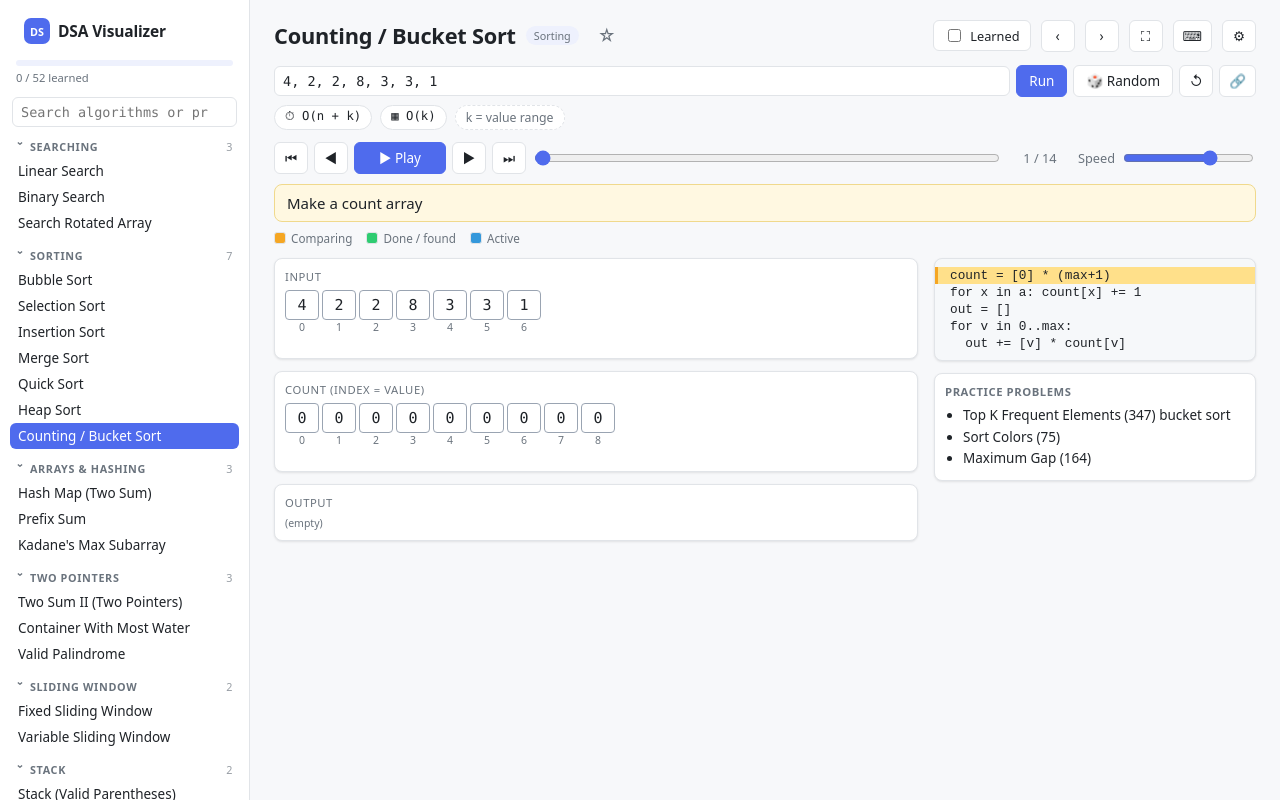
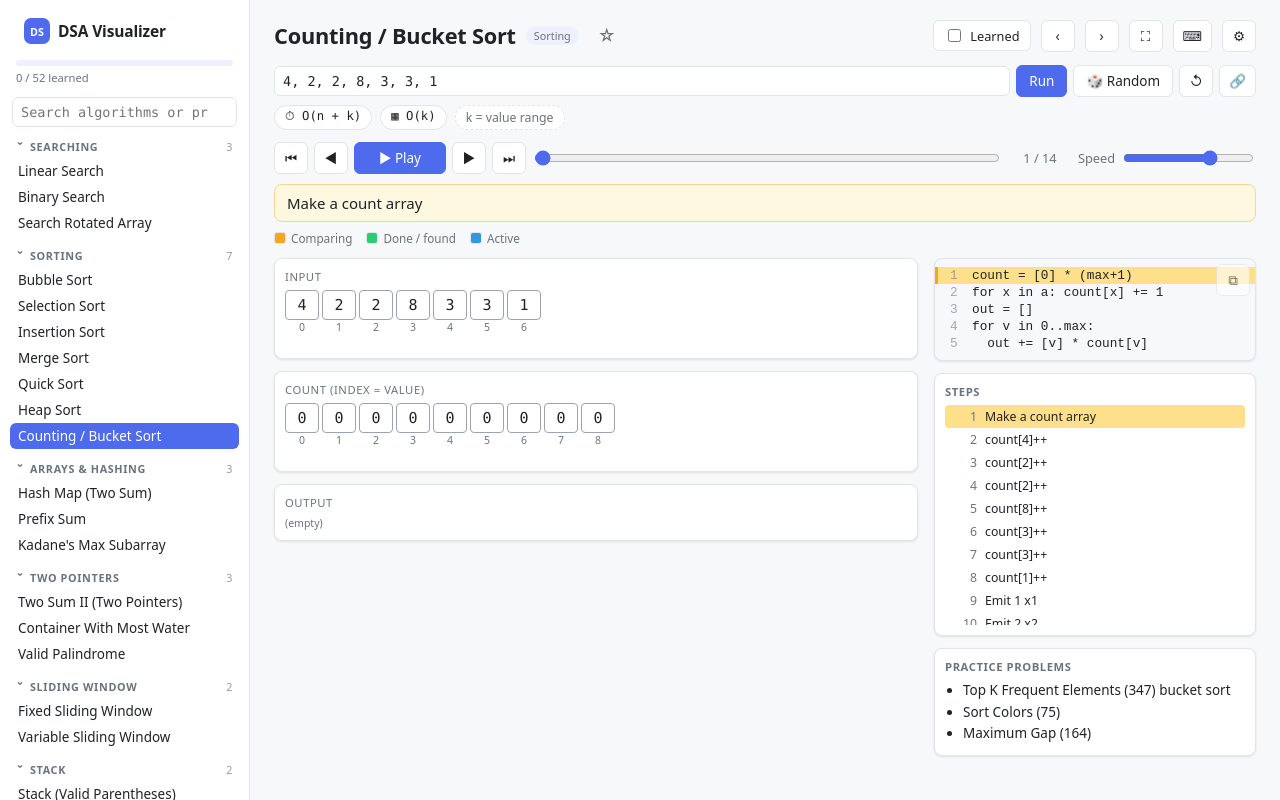
Before and after one commit to RealCloudyPanda/DSA-Visualizer, a React (Vite) app: page / in a window 1280 px wide. Both pictures are taken after a click on the button "🎲 Surprise me". Built offline with nearby package versions, Linux system fonts and the light colour scheme.

Commit message:
feat: clickable step log and copy pseudocode button

```diff
--- a/src/App.tsx
+++ b/src/App.tsx
@@ -36,6 +36,8 @@ export default function App() {
   const [navOpen, setNavOpen] = useState(false)
   const [focus, setFocus] = useState(false)
   const searchRef = useRef<HTMLInputElement>(null)
+  const logRef = useRef<HTMLDivElement>(null)
+  useEffect(() => { const el = logRef.current?.querySelector('.on') as HTMLElement | null; const box = logRef.current; if (el && box) box.scrollTop = el.offsetTop - box.offsetTop - box.clientHeight / 2 }, [i])
   const speed = prefs.speed
 
   useEffect(() => {
@@ -139,8 +141,9 @@ export default function App() {
         <div className="body">
           <div className="views" style={{ zoom: prefs.zoom }}>{f?.views.map((v, k) => <ViewBox key={k} v={v} />)}</div>
           <div className="side">
-            {prefs.showCode && <pre className="code card">{algo.code.map((l, k) => <div key={k} className={f?.line === k + 1 ? 'hl' : ''}>{l || ' '}</div>)}</pre>}
+            {prefs.showCode && <div className="codewrap"><button className="icon copy" title="Copy pseudocode" onClick={() => navigator.clipboard.writeText(algo.code.join('\n')).then(() => setToast('Pseudocode copied'))}>⧉</button><pre className="code card">{algo.code.map((l, k) => <div key={k} className={f?.line === k + 1 ? 'hl' : ''}><span className="ln">{k + 1}</span>{l || ' '}</div>)}</pre></div>}
             {prefs.showVars && f?.vars && <div className="card"><h4>Variables</h4><table className="vars"><tbody>{Object.entries(f.vars).map(([k, v]) => <tr key={k}><td>{k}</td><td>{JSON.stringify(v)}</td></tr>)}</tbody></table></div>}
+            {prefs.showLog && frames.length > 0 && <div className="card"><h4>Steps</h4><div className="log" ref={logRef}>{frames.map((fr, k) => <div key={k} className={k === i ? 'on' : k < i ? 'past' : ''} onClick={() => { setPlaying(false); setI(k) }}><span>{k + 1}</span>{fr.msg}</div>)}</div></div>}
             {prefs.showProblems && <div className="card"><h4>Practice problems</h4><ul>{algo.problems.map(p => <li key={p}>{p}</li>)}</ul></div>}
           </div>
         </div>
--- a/src/Settings.tsx
+++ b/src/Settings.tsx
@@ -3,7 +3,7 @@ import { Prefs, DEFAULT_PREFS, COLOR_KEYS, DEFAULT_COLORS, ACCENTS } from './pre
 type P = { prefs: Prefs; set: (p: Prefs) => void; onClose: () => void }
 export default function Settings({ prefs, set, onClose }: P) {
   const up = <K extends keyof Prefs>(k: K, v: Prefs[K]) => set({ ...prefs, [k]: v })
-  const tog = (k: 'autoplay' | 'loop' | 'showCode' | 'showVars' | 'showProblems' | 'anim', label: string) => (
+  const tog = (k: 'autoplay' | 'loop' | 'showCode' | 'showVars' | 'showProblems' | 'showLog' | 'anim', label: string) => (
     <label className="tog"><input type="checkbox" checked={prefs[k]} onChange={e => up(k, e.target.checked)} />{label}</label>
   )
   return (
@@ -36,6 +36,7 @@ export default function Settings({ prefs, set, onClose }: P) {
           <h4>Panels</h4>
           {tog('showCode', 'Pseudocode')}
           {tog('showVars', 'Variables')}
+          {tog('showLog', 'Step log')}
           {tog('showProblems', 'Practice problems')}
         </section>
         <button onClick={() => set(DEFAULT_PREFS)}>Reset all settings</button>
--- a/src/prefs.ts
+++ b/src/prefs.ts
@@ -7,9 +7,9 @@ export const ACCENTS = ['#4f6bed', '#0ea5e9', '#10b981', '#f59e0b', '#ef4444', '
 export type Prefs = {
   theme: 'system' | 'light' | 'dark'; accent: string; colors: Partial<Record<keyof typeof COLOR_KEYS, string>>
   scale: number; zoom: number; speed: number; autoplay: boolean; loop: boolean
-  showCode: boolean; showVars: boolean; showProblems: boolean; anim: boolean
+  showCode: boolean; showVars: boolean; showProblems: boolean; showLog: boolean; anim: boolean
 }
-export const DEFAULT_PREFS: Prefs = { theme: 'system', accent: ACCENTS[0], colors: {}, scale: 1, zoom: 1, speed: 500, autoplay: false, loop: false, showCode: true, showVars: true, showProblems: true, anim: true }
+export const DEFAULT_PREFS: Prefs = { theme: 'system', accent: ACCENTS[0], colors: {}, scale: 1, zoom: 1, speed: 500, autoplay: false, loop: false, showCode: true, showVars: true, showProblems: true, showLog: true, anim: true }
 
 export function useStored<T>(key: string, init: T) {
   const [v, setV] = useState<T>(() => {
--- a/src/style.css
+++ b/src/style.css
@@ -125,3 +125,9 @@ nav a .grow { flex: 1 }
 .tile.done { border-left: 4px solid var(--c-done) }
 .tile code { font-size: .75em; color: var(--accent) } .tile small { color: var(--muted); font-size: .75em }
 .brand { text-decoration: none; color: var(--fg) }
+.codewrap { position: relative } .copy { position: absolute; top: 6px; right: 6px; padding: 2px 8px; min-width: 0; opacity: .6 } .copy:hover { opacity: 1 }
+.ln { display: inline-block; width: 22px; color: var(--muted); opacity: .6; user-select: none }
+.log { max-height: 220px; overflow-y: auto; font-size: .82em; position: relative }
+.log div { padding: 3px 6px; border-radius: 4px; cursor: pointer; display: flex; gap: 8px } .log div:hover { background: var(--hover) }
+.log span { color: var(--muted); min-width: 26px; text-align: right; font-variant-numeric: tabular-nums }
+.log .past { opacity: .55 } .log .on { background: var(--hl); opacity: 1 }
```
